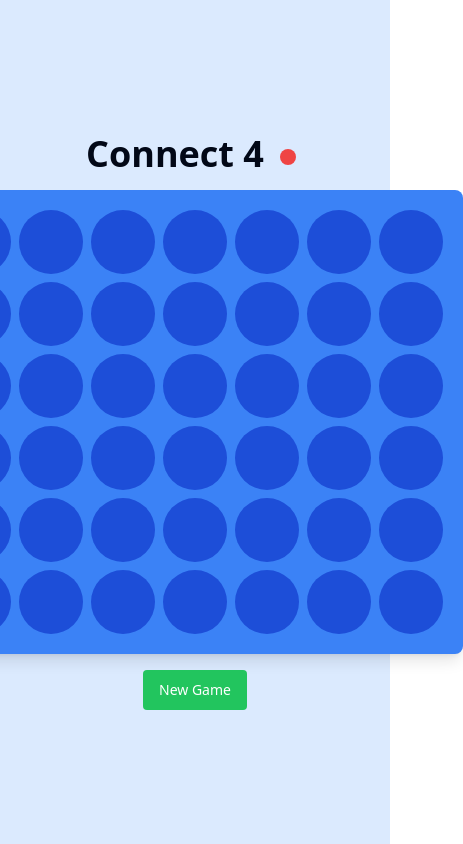
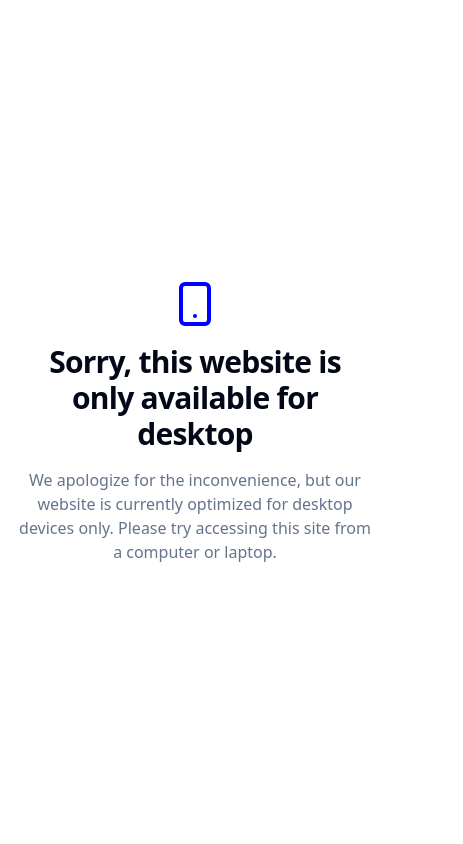
Before and after one commit to HasanYahya101/Connect4-Vite, a React (Vite) app: page / in a window 390 px wide. Shown: the whole page, 463 px wide, since content can reach past the window. Built offline with nearby package versions, Linux system fonts and the light colour scheme.

Commit message:
chore: Add @radix-ui/react-alert-dialog and @radix-ui/react-slot dependencies, update package.json, and implement apology component for non-desktop users

```diff
--- a/package.json
+++ b/package.json
@@ -10,6 +10,8 @@
     "preview": "vite preview"
   },
   "dependencies": {
+    "@radix-ui/react-alert-dialog": "^1.1.1",
+    "@radix-ui/react-slot": "^1.1.0",
     "class-variance-authority": "^0.7.0",
     "clsx": "^2.1.1",
     "cmdk": "^1.0.0",
--- a/src/App.jsx
+++ b/src/App.jsx
@@ -1,10 +1,22 @@
 import React from 'react';
 import Connect4 from './components/component/playground';
+import Apology from './components/component/apology';
+
+const isDesktop = () => {
+    const userAgent = window.navigator.userAgent.toLowerCase();
+    const isMobile = /mobile|android|iphone|ipad|tablet|touch|samsung|fridge/i.test(userAgent);
+    const isSmallScreen = window.innerWidth <= 1024;
+    return !isMobile && !isSmallScreen;
+};
 
 function App() {
-    return (
-        <Connect4 />
-    )
+    if (!isDesktop()) {
+        return <Apology />;
+    } else {
+        return (
+            <Connect4 />
+        )
+    }
 }
 
 export default App
--- /dev/null
+++ b/src/components/component/apology.jsx
@@ -0,0 +1,36 @@
+export default function Apology() {
+    return (
+        <div className="flex min-h-[100dvh] flex-col items-center justify-center bg-background px-4 py-12 sm:px-6 lg:px-8">
+            <div className="mx-auto max-w-md text-center">
+                <SmartphoneIcon className="mx-auto h-12 w-12 text-primary" />
+                <h1 className="mt-4 text-3xl font-bold tracking-tight text-foreground sm:text-4xl">
+                    Sorry, this website is only available for desktop
+                </h1>
+                <p className="mt-4 text-muted-foreground">
+                    We apologize for the inconvenience, but our website is currently optimized for desktop devices only. Please
+                    try accessing this site from a computer or laptop.
+                </p>
+            </div>
+        </div>
+    )
+}
+
+function SmartphoneIcon(props) {
+    return (
+        <svg
+            {...props}
+            xmlns="http://www.w3.org/2000/svg"
+            width="24"
+            height="24"
+            viewBox="0 0 24 24"
+            fill="none"
+            stroke="blue"
+            strokeWidth="2"
+            strokeLinecap="round"
+            strokeLinejoin="round"
+        >
+            <rect width="14" height="20" x="5" y="2" rx="2" ry="2" />
+            <path d="M12 18h.01" />
+        </svg>
+    )
+}
--- /dev/null
+++ b/src/components/ui/alert-dialog.jsx
@@ -0,0 +1,99 @@
+"use client"
+
+import * as React from "react"
+import * as AlertDialogPrimitive from "@radix-ui/react-alert-dialog"
+
+import { cn } from "@/lib/utils"
+import { buttonVariants } from "@/components/ui/button"
+
+const AlertDialog = AlertDialogPrimitive.Root
+
+const AlertDialogTrigger = AlertDialogPrimitive.Trigger
+
+const AlertDialogPortal = AlertDialogPrimitive.Portal
+
+const AlertDialogOverlay = React.forwardRef(({ className, ...props }, ref) => (
+  <AlertDialogPrimitive.Overlay
+    className={cn(
+      "fixed inset-0 z-50 bg-black/80  data-[state=open]:animate-in data-[state=closed]:animate-out data-[state=closed]:fade-out-0 data-[state=open]:fade-in-0",
+      className
+    )}
+    {...props}
+    ref={ref} />
+))
+AlertDialogOverlay.displayName = AlertDialogPrimitive.Overlay.displayName
+
+const AlertDialogContent = React.forwardRef(({ className, ...props }, ref) => (
+  <AlertDialogPortal>
+    <AlertDialogOverlay />
+    <AlertDialogPrimitive.Content
+      ref={ref}
+      className={cn(
+        "fixed left-[50%] top-[50%] z-50 grid w-full max-w-lg translate-x-[-50%] translate-y-[-50%] gap-4 border bg-background p-6 shadow-lg duration-200 data-[state=open]:animate-in data-[state=closed]:animate-out data-[state=closed]:fade-out-0 data-[state=open]:fade-in-0 data-[state=closed]:zoom-out-95 data-[state=open]:zoom-in-95 data-[state=closed]:slide-out-to-left-1/2 data-[state=closed]:slide-out-to-top-[48%] data-[state=open]:slide-in-from-left-1/2 data-[state=open]:slide-in-from-top-[48%] sm:rounded-lg",
+        className
+      )}
+      {...props} />
+  </AlertDialogPortal>
+))
+AlertDialogContent.displayName = AlertDialogPrimitive.Content.displayName
+
+const AlertDialogHeader = ({
+  className,
+  ...props
+}) => (
+  <div
+    className={cn("flex flex-col space-y-2 text-center sm:text-left", className)}
+    {...props} />
+)
+AlertDialogHeader.displayName = "AlertDialogHeader"
+
+const AlertDialogFooter = ({
+  className,
+  ...props
+}) => (
+  <div
+    className={cn("flex flex-col-reverse sm:flex-row sm:justify-end sm:space-x-2", className)}
+    {...props} />
+)
+AlertDialogFooter.displayName = "AlertDialogFooter"
+
+const AlertDialogTitle = React.forwardRef(({ className, ...props }, ref) => (
+  <AlertDialogPrimitive.Title ref={ref} className={cn("text-lg font-semibold", className)} {...props} />
+))
+AlertDialogTitle.displayName = AlertDialogPrimitive.Title.displayName
+
+const AlertDialogDescription = React.forwardRef(({ className, ...props }, ref) => (
+  <AlertDialogPrimitive.Description
+    ref={ref}
+    className={cn("text-sm text-muted-foreground", className)}
+    {...props} />
+))
+AlertDialogDescription.displayName =
+  AlertDialogPrimitive.Description.displayName
+
+const AlertDialogAction = React.forwardRef(({ className, ...props }, ref) => (
+  <AlertDialogPrimitive.Action ref={ref} className={cn(buttonVariants(), className)} {...props} />
+))
+AlertDialogAction.displayName = AlertDialogPrimitive.Action.displayName
+
+const AlertDialogCancel = React.forwardRef(({ className, ...props }, ref) => (
+  <AlertDialogPrimitive.Cancel
+    ref={ref}
+    className={cn(buttonVariants({ variant: "outline" }), "mt-2 sm:mt-0", className)}
+    {...props} />
+))
+AlertDialogCancel.displayName = AlertDialogPrimitive.Cancel.displayName
+
+export {
+  AlertDialog,
+  AlertDialogPortal,
+  AlertDialogOverlay,
+  AlertDialogTrigger,
+  AlertDialogContent,
+  AlertDialogHeader,
+  AlertDialogFooter,
+  AlertDialogTitle,
+  AlertDialogDescription,
+  AlertDialogAction,
+  AlertDialogCancel,
+}
```
Also changed, not shown: 1 other file (tests, documents, lock files or other folders).
